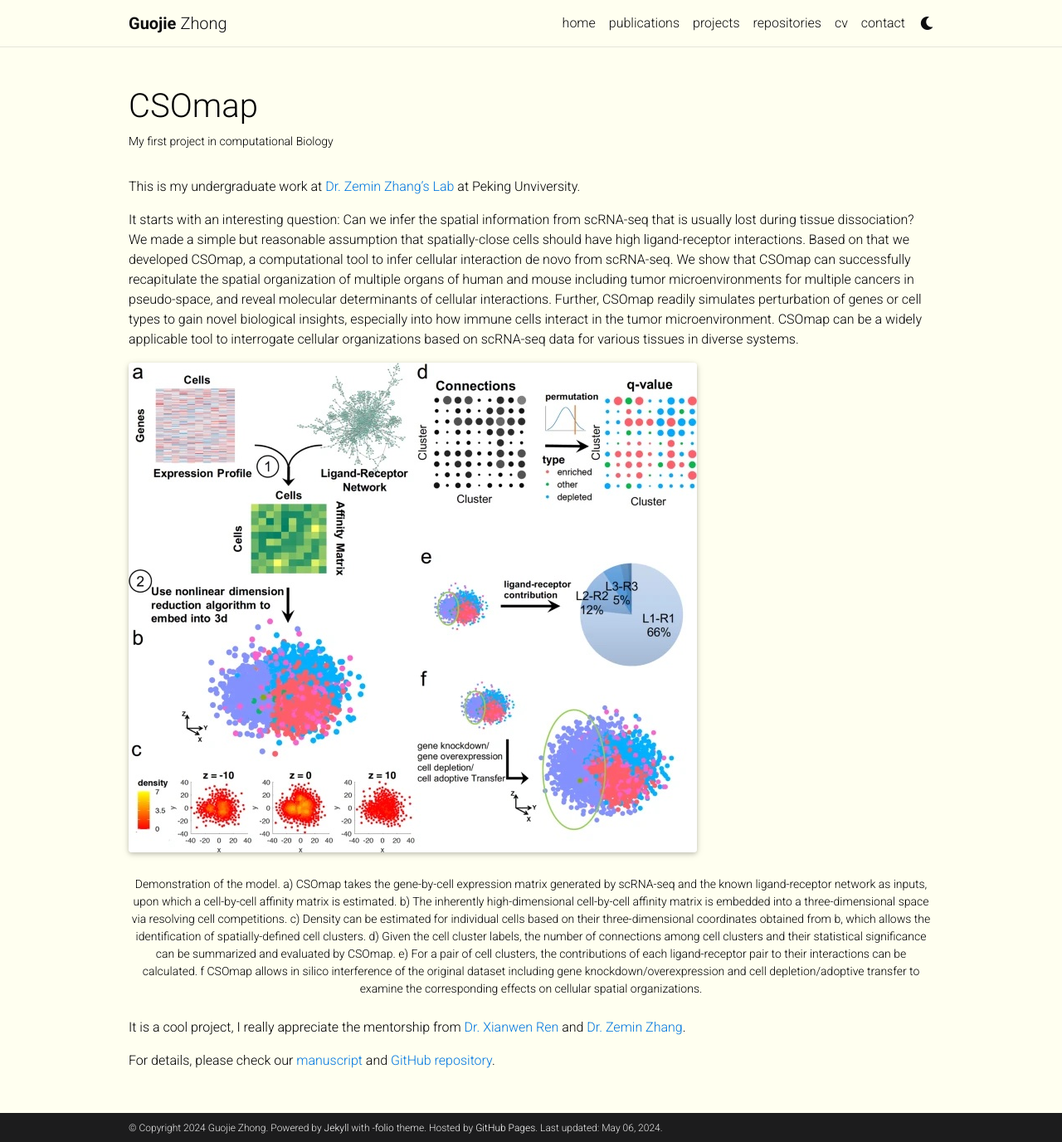
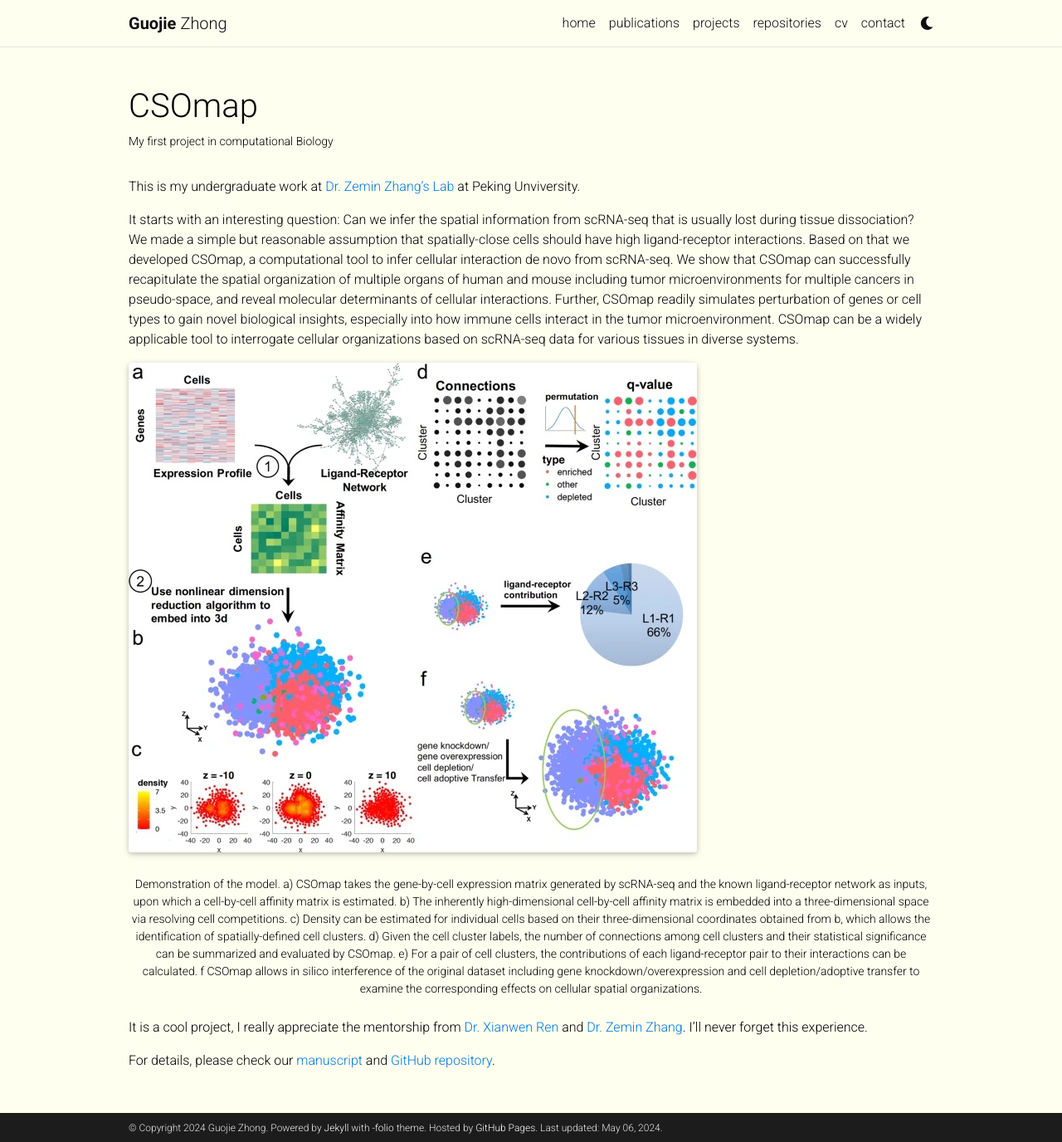
Before and after one commit to zhongguojie1998/GuojieZhong, a Jekyll site: the page built from _projects/1_CSOmap.md, in a window 1280 px wide and 1376 px high. Shown: the whole window at 83% size. Built offline with Jekyll 4.4.1, drawn with Linux system fonts in a browser that asks for light colours; full-size pictures stand in for the smaller copies a plugin makes; comment, search, counter and statistics services are not loaded; a style sheet for code colours, icons or effects is not loaded.

Commit message:
update cv

```diff
--- a/_projects/1_CSOmap.md
+++ b/_projects/1_CSOmap.md
@@ -18,6 +18,6 @@
 <div class="caption">
     Demonstration of the model. a) CSOmap takes the gene-by-cell expression matrix generated by scRNA-seq and the known ligand-receptor network as inputs, upon which a cell-by-cell affinity matrix is estimated. b) The inherently high-dimensional cell-by-cell affinity matrix is embedded into a three-dimensional space via resolving cell competitions. c) Density can be estimated for individual cells based on their three-dimensional coordinates obtained from b, which allows the identification of spatially-defined cell clusters. d) Given the cell cluster labels, the number of connections among cell clusters and their statistical significance can be summarized and evaluated by CSOmap. e) For a pair of cell clusters, the contributions of each ligand-receptor pair to their interactions can be calculated. f CSOmap allows in silico interference of the original dataset including gene knockdown/overexpression and cell depletion/adoptive transfer to examine the corresponding effects on cellular spatial organizations.
 </div>
-It is a cool project, I really appreciate the mentorship from <a href="http://zhangroup.aporc.org/XianwenRen">Dr. Xianwen Ren</a> and <a href="http://cancer-pku.cn/index.php/people/zemin-zhang/">Dr. Zemin Zhang</a>.
+It is a cool project, I really appreciate the mentorship from <a href="http://zhangroup.aporc.org/XianwenRen">Dr. Xianwen Ren</a> and <a href="http://cancer-pku.cn/index.php/people/zemin-zhang/">Dr. Zemin Zhang</a>. I'll never forget this experience.
 
 For details, please check our <a href="https://www.nature.com/articles/s41422-020-0353-2">manuscript</a> and <a href="https://github.com/zhongguojie1998/CSOmap">GitHub repository</a>.
```
